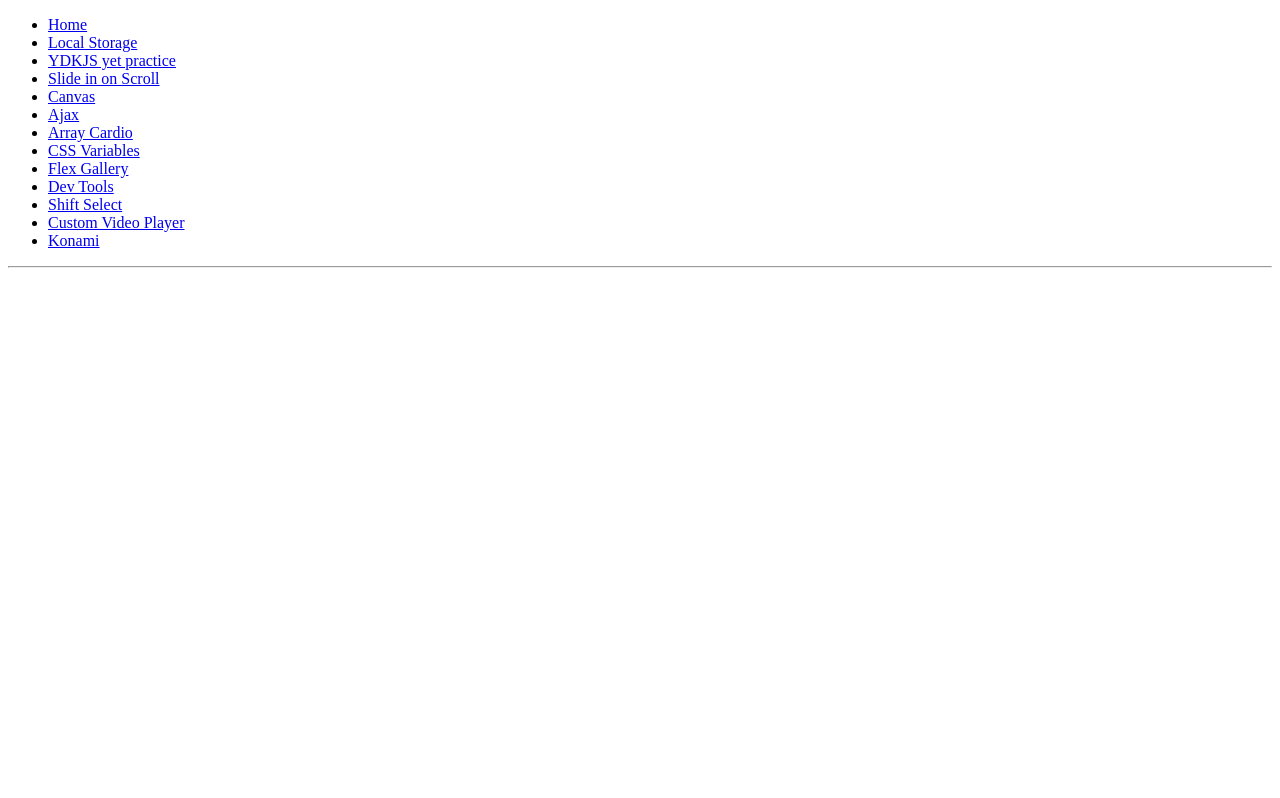
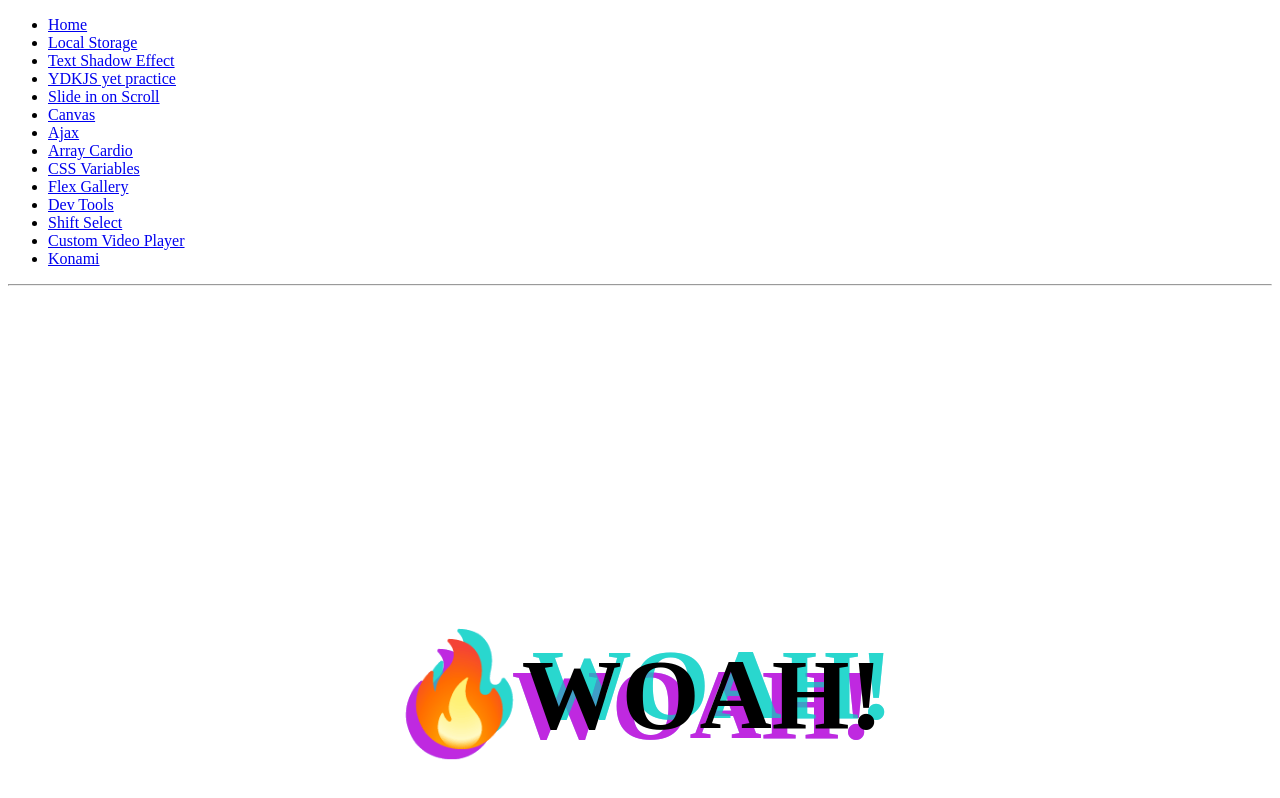
Before and after one commit to kathortelano/JS30-Challenge, a React app: page /text-shadow in a window 1280 px wide. Shown: the top 798 px of the page. Built offline with nearby package versions, Linux system fonts and the light colour scheme.

Commit message:
completed day 16, better understanding of state

```diff
--- a/client/App.js
+++ b/client/App.js
@@ -14,6 +14,7 @@ import {
   Practice,
   SlideScroll,
   LocalStorage,
+  TextShadow,
 } from "./components/index.js";
 
 const Nav = () => {
@@ -24,6 +25,9 @@ const Nav = () => {
       </li>
       <li>
         <Link to="/local-storage">Local Storage</Link>
+      </li>
+      <li>
+        <Link to="/text-shadow">Text Shadow Effect</Link>
       </li>
       <li>
         <Link to="/practice">YDKJS yet practice</Link>
@@ -81,6 +85,9 @@ const App = () => {
           <Route path="/practice">
             <Practice />
           </Route>
+          <Route path="/text-shadow">
+            <TextShadow />
+          </Route>
           <Route path="/local-storage">
             <LocalStorage />
           </Route>
--- /dev/null
+++ b/client/components/TextShadow.js
@@ -0,0 +1,71 @@
+import React, { useState } from "react";
+
+export const TextShadow = () => {
+  const [hero, setHero] = useState({ width: null, height: null });
+  const [axes, setAxes] = useState({ x: null, y: null });
+  const [shadow, setShadow] = useState({
+    xWalk: 10,
+    yWalk: 10,
+  });
+
+  function handleMouseMove(e) {
+    setAxes({ ...axes, x: e.nativeEvent.offsetX, y: e.nativeEvent.offsetY });
+
+    if (e.target.className == "hero") {
+      setHero({
+        ...hero,
+        width: e.target.offsetWidth,
+        height: e.target.offsetHeight,
+      });
+    } else {
+      setAxes({
+        ...axes,
+        x: axes.x + e.target.offsetLeft,
+        y: axes.y + e.target.offsetTop,
+      });
+      return;
+    }
+
+    moveShadow();
+  }
+
+  function moveShadow() {
+    const walk = 100;
+    setShadow((prevState) => {
+      const setXwalk = Math.round((axes.x / hero.width) * walk - walk / 2);
+      const setYwalk = Math.round((axes.y / hero.height) * walk - walk / 2);
+
+      return { ...prevState, xWalk: setXwalk, yWalk: setYwalk };
+    });
+  }
+
+  //   textShadow: `${shadow.xWalk}px ${shadow.yWalk}px 0 rgba(0,0,0,1)"`,
+  return (
+    <div
+      className="hero"
+      style={{
+        minHeight: "100vh",
+        display: "flex",
+        justifyContent: "center",
+        alignItems: "center",
+        color: "black",
+      }}
+      onMouseMove={handleMouseMove}
+    >
+      <h1
+        style={{
+          textShadow: `${
+            shadow.xWalk
+          }px ${-shadow.yWalk}px 0 rgb(0, 229, 183, 0.6),
+          ${-shadow.xWalk}px ${shadow.yWalk}px 0 rgb(229, 0, 214, 0.6),
+          ${shadow.yWalk}px ${-shadow.xWalk}px 0 rgb(0, 156, 229, 0.6),
+          ${-shadow.yWalk}px ${shadow.xWalk}px 0 rgb(57, 0, 229, 0.6)
+          `,
+          fontSize: "100px",
+        }}
+      >
+        🔥WOAH!
+      </h1>
+    </div>
+  );
+};
--- a/client/components/index.js
+++ b/client/components/index.js
@@ -11,6 +11,7 @@ import { Konami } from "./Konami";
 import { Practice } from "./Practice";
 import { SlideScroll } from "./SlideScroll";
 import { LocalStorage } from "./LocalStorage";
+import { TextShadow } from "./TextShadow";
 export {
   Konami,
   ShiftSelect,
@@ -25,4 +26,5 @@ export {
   Practice,
   SlideScroll,
   LocalStorage,
+  TextShadow,
 };
```
